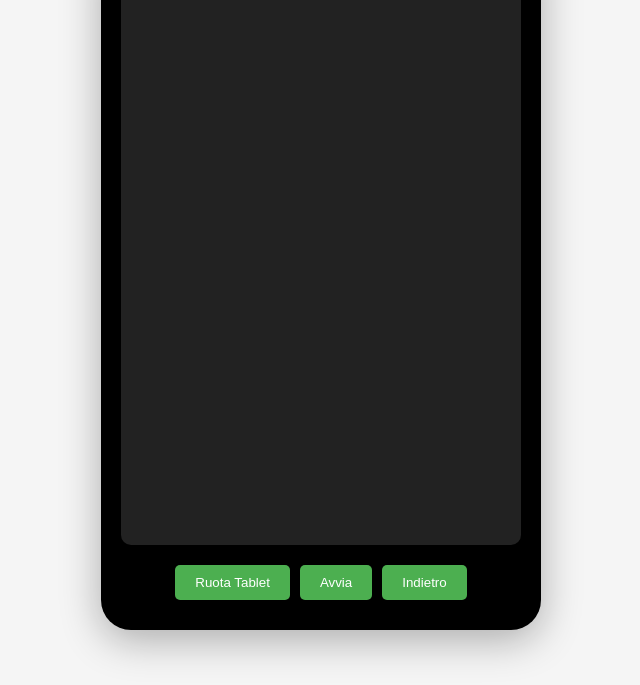
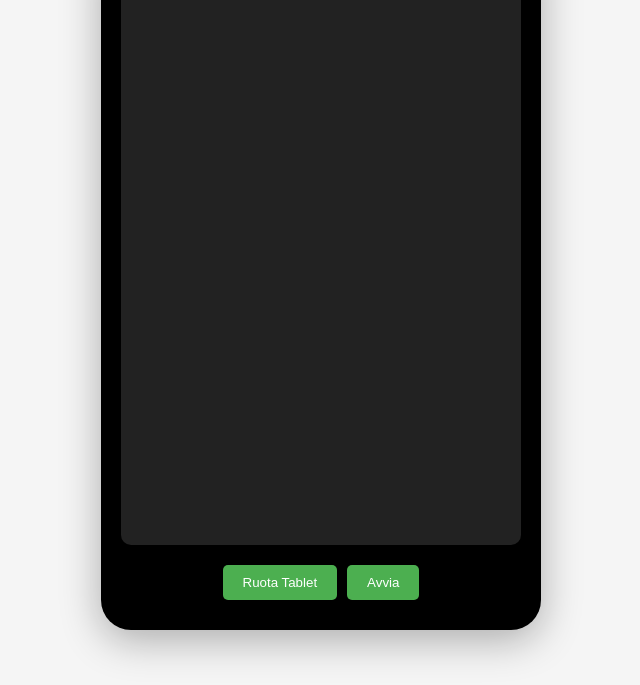
Before and after one commit to CavGame/emulator-android, a plain HTML site: page index.html in a window 1280 px wide. Shown: the part 115-800 px from the top of the page, without its empty margins (319-959 px from the left). Drawn offline with Linux system fonts and the light colour scheme.

Commit message:
index.html

```diff
--- a/index.html
+++ b/index.html
@@ -13,8 +13,7 @@
         </div>
         <div id="controls">
             <button id="rotate-btn">Ruota Tablet</button>
-            <button>Avvia</button>
-            <button>Indietro</button>
+            <button id="start-stop-btn">Avvia</button> <!-- Cambierà in Spegni -->
         </div>
     </div>
 
```
